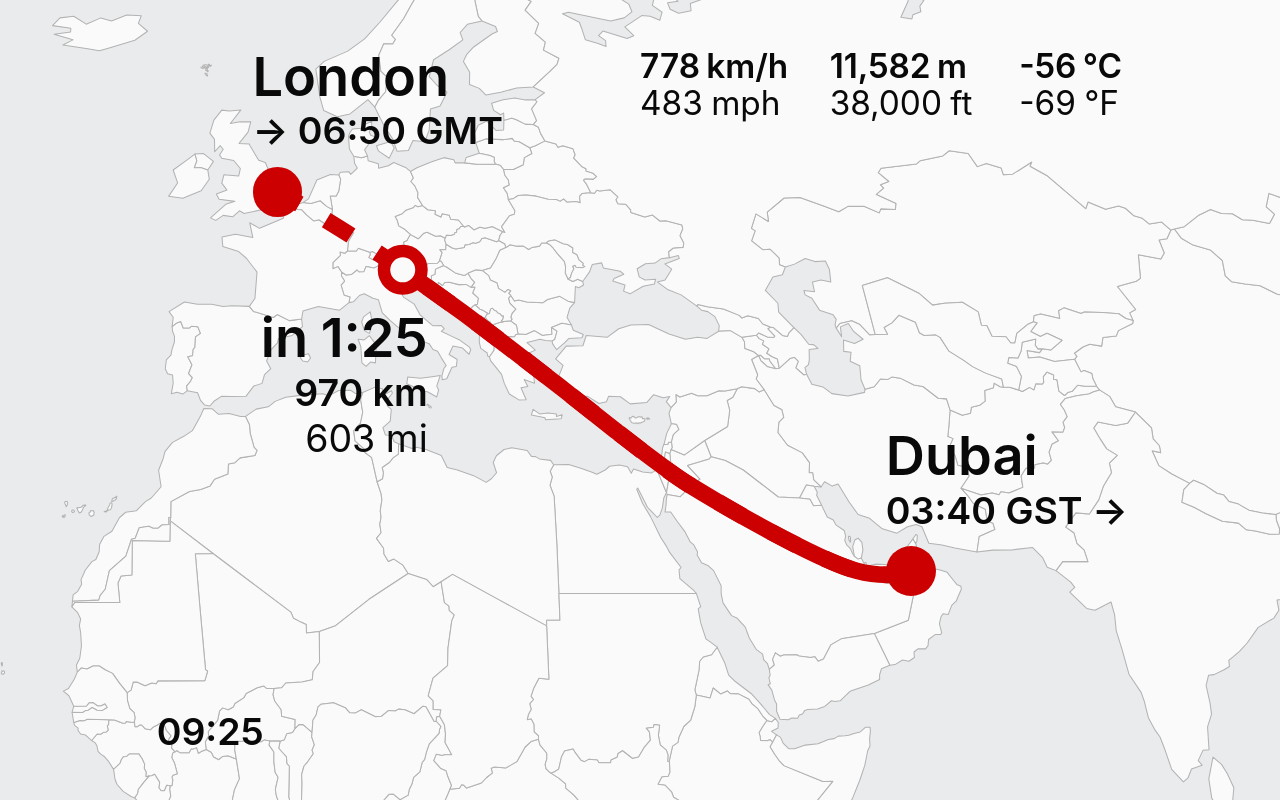
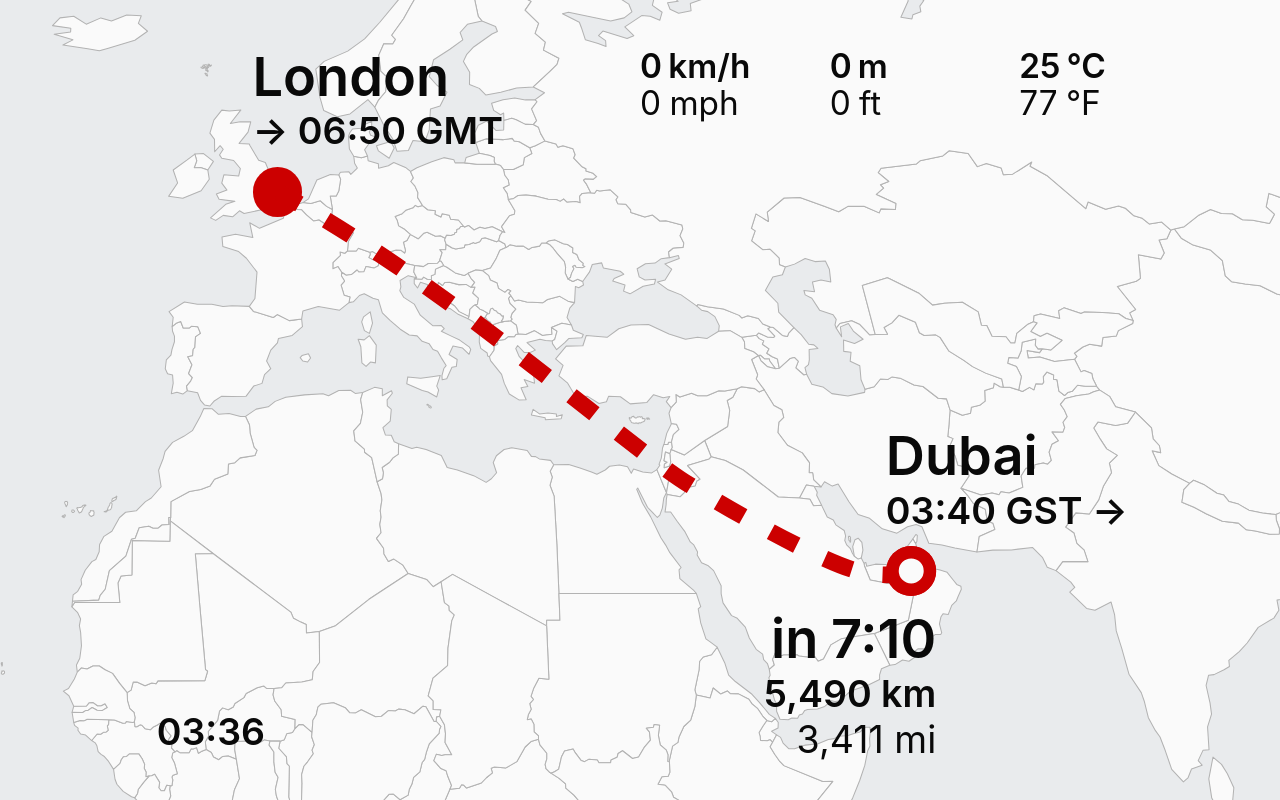
Before and after one commit to adamplesnik/flight-progress-prototype, a React (Vite) app: page / in a window 1280 px wide. Built offline with nearby package versions, Linux system fonts and the light colour scheme; a web font is replaced by a local one.

Commit message:
Update animation: add 20 and 10 min on the ground

```diff
--- a/src/App.tsx
+++ b/src/App.tsx
@@ -1,14 +1,18 @@
 import { useCallback, useEffect, useRef, useState } from "react";
 import { countryLabels } from "./countryLabels";
-import { distanceProgressAt, readoutAt, type FlightReadout } from "./flightData";
+import {
+  distanceProgressAt,
+  readoutAt,
+  type FlightReadout,
+} from "./flightData";
 
 const assetPath = "/assets";
 const routeGeometry =
   "M596.4 359.9 C588.2 363.2 569 366.4 543.9 359.8 C513.4 351.8 439.4 311.8 383.4 277.3 C365 266 338 245 312.2 225 C264.3 186.6 215.6 149 166.3 112.2 C116.5 76.1 66.6 40.2 -11.6 -4.1";
 // Set to false to hide country names on the map
 const showCountryNames = false;
-const flightDuration = 18000;
-const initialFlightProgress = 0.5;
+const flightDuration = 40000;
+const initialFlightProgress = 0.9;
 
 type CityClusterProps = {
   city: string;
@@ -117,9 +121,12 @@ function AnimatedRoute({
     let previousTime: number | undefined;
     let progress = initialFlightProgress;
 
+    // `progress` is timeline time (0..1); the marker follows distance flown,
+    // so it stays put until take-off and moves slowly while the aircraft is slow.
     const renderProgress = (progress: number) => {
-      const point = route.getPointAtLength(routeLength * progress);
-      flown.setAttribute("stroke-dasharray", `${progress} 1`);
+      const flownShare = distanceProgressAt(progress);
+      const point = route.getPointAtLength(routeLength * flownShare);
+      flown.setAttribute("stroke-dasharray", `${flownShare} 1`);
       marker.setAttribute("transform", `translate(${point.x} ${point.y})`);
       onReadout(readoutAt(progress));
     };
--- a/src/flightData.ts
+++ b/src/flightData.ts
@@ -91,8 +91,20 @@ const samples: [number, number, number, number][] = [
 ]
 
 export const STEP_MIN = 5
-export const TOTAL_MIN = (samples.length - 1) * STEP_MIN // 430
-const DEPARTURE_GST_MIN = 3 * 60 + 40
+const FLIGHT_MIN = (samples.length - 1) * STEP_MIN // 430
+// Minutes on the ground before the flight profile begins (0 = timeline starts at take-off)
+const PRE_DEPARTURE_MIN = 20
+// Minutes parked at the gate after landing
+const POST_ARRIVAL_MIN = 10
+export const TOTAL_MIN = PRE_DEPARTURE_MIN + FLIGHT_MIN + POST_ARRIVAL_MIN // 460
+const START_GST_MIN = 3 * 60 + 40 - PRE_DEPARTURE_MIN // 03:20 GST
+
+/** Minutes airborne-timeline (0 while still on the ground) for a 0..1 timeline progress. */
+const flightMinutes = (progress: number) =>
+  Math.min(
+    Math.max(Math.min(Math.max(progress, 0), 1) * TOTAL_MIN - PRE_DEPARTURE_MIN, 0),
+    FLIGHT_MIN,
+  )
 
 const KMH_PER_KNOT = 1.852
 const MPH_PER_KNOT = 1.15078
@@ -117,20 +129,22 @@ export type FlightReadout = {
   miles: string
 }
 
-/** progress: 0..1 across the whole flight. Values are interpolated linearly, then snapped. */
+/** progress: 0..1 across the whole timeline (EOBT to landing). Values are interpolated linearly, then snapped. */
 export function readoutAt(progress: number): FlightReadout {
-  const minutes = Math.min(Math.max(progress, 0), 1) * TOTAL_MIN
+  const elapsed = Math.min(Math.max(progress, 0), 1) * TOTAL_MIN
+  const minutes = flightMinutes(progress)
   const i = Math.min(Math.floor(minutes / STEP_MIN), samples.length - 2)
   const t = (minutes - i * STEP_MIN) / STEP_MIN
   const [s0, a0, c0, d0] = samples[i]
   const [s1, a1, c1, d1] = samples[i + 1]
 
   // time: whole minutes
-  const wholeMin = Math.floor(minutes)
-  const clockMin = (DEPARTURE_GST_MIN + wholeMin) % 1440
-  const left = TOTAL_MIN - wholeMin
+  const wholeMin = Math.floor(elapsed)
+  const clockMin = (START_GST_MIN + wholeMin) % 1440
+  const left = FLIGHT_MIN - Math.floor(minutes) // frozen at 7:10 until take-off
   // speed: nearest 5 knots
-  const knots = roundTo(lerp(s0, s1, t) / KMH_PER_KNOT, 5)
+  const parked = elapsed > PRE_DEPARTURE_MIN + FLIGHT_MIN
+  const knots = parked ? 0 : roundTo(lerp(s0, s1, t) / KMH_PER_KNOT, 5)
   // altitude: nearest 100 ft
   const feet = roundTo(lerp(a0, a1, t), 100)
   // distance: nearest 10 km
@@ -153,7 +167,7 @@ export function readoutAt(progress: number): FlightReadout {
 
 /** Share of the route already flown (0..1) after `progress` (0..1) of the flight time. */
 export function distanceProgressAt(progress: number): number {
-  const minutes = Math.min(Math.max(progress, 0), 1) * TOTAL_MIN
+  const minutes = flightMinutes(progress)
   const i = Math.min(Math.floor(minutes / STEP_MIN), samples.length - 2)
   const t = (minutes - i * STEP_MIN) / STEP_MIN
   const remaining = lerp(samples[i][3], samples[i + 1][3], t)
```
